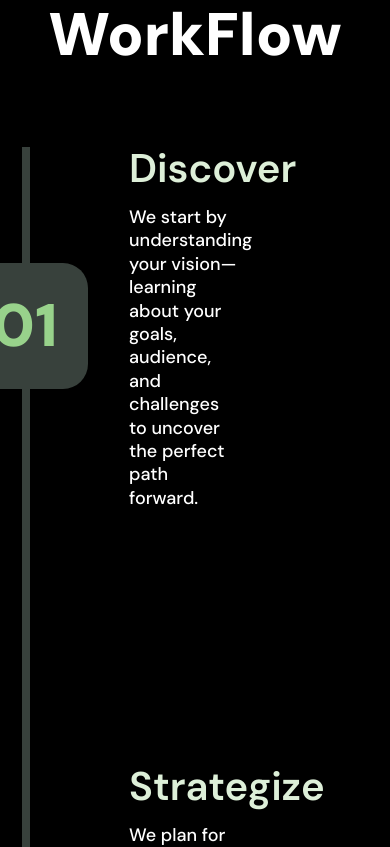
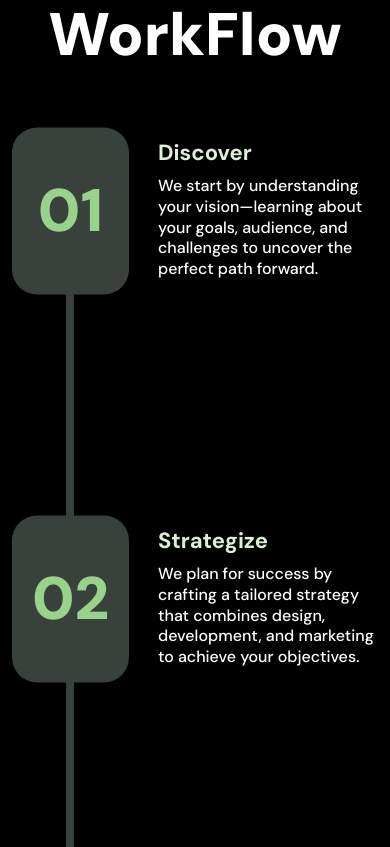
Before and after one commit to Srdjan25A/nodeqube, a React (Vite) app: page / in a window 390 px wide. Shown: the part 2140-2987 px from the top of the page. Built offline with nearby package versions, Linux system fonts and the light colour scheme.

Commit message:
Pormenjen timeline za telefon

```diff
--- a/src/components/OurWork/OurWork.css
+++ b/src/components/OurWork/OurWork.css
@@ -1,3 +1,28 @@
+@media (max-width: 768px){
+  .timeline-point{
+    left: 0 !important;
+    width: 117px !important;
+    height: 167px !important;
+  }
+  .vertical-timeline::before{
+    left: 54px !important;
+    top: 8px !important;
+  }
+  .timeline-date{
+    font-weight: 700 !important;
+    font-size: 22px !important;
+    line-height: 100% !important;
+  }
+  .timeline-description{
+    width: 100% !important;
+    font-weight: 500 !important;
+    font-size: 16px !important;
+    line-height: 130% !important;
+  }
+  .timeline-content{
+    margin-left: 146px !important;
+  }
+}
 .title-timeline{
     font-size: 60px;
     font-weight: 900;
```
Also changed, not shown: src/components/OurWork/OurWork.tsx (+0 -10 lines).
